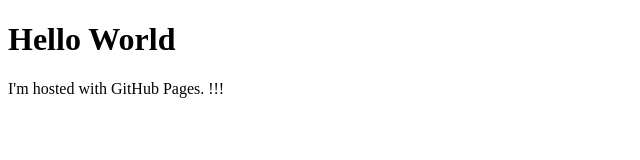
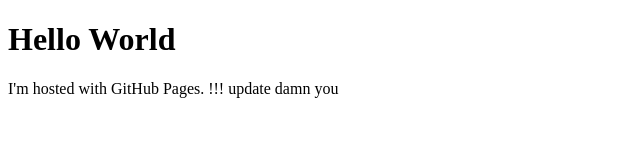
Before and after one commit to natejarisch/natejarisch.github.io, a plain HTML site: page index.html in a window 1280 px wide. Shown: the whole page, without its empty margins (0-640 px from the left). Drawn offline with Linux system fonts and the light colour scheme.

Commit message:
Update index.html

```diff
--- a/index.html
+++ b/index.html
@@ -2,6 +2,6 @@
 <html>
 <body>
 <h1>Hello World</h1>
-<p>I'm hosted with GitHub Pages. !!!</p>
+<p>I'm hosted with GitHub Pages. !!! update damn you</p>
 </body>
 </html>
```
